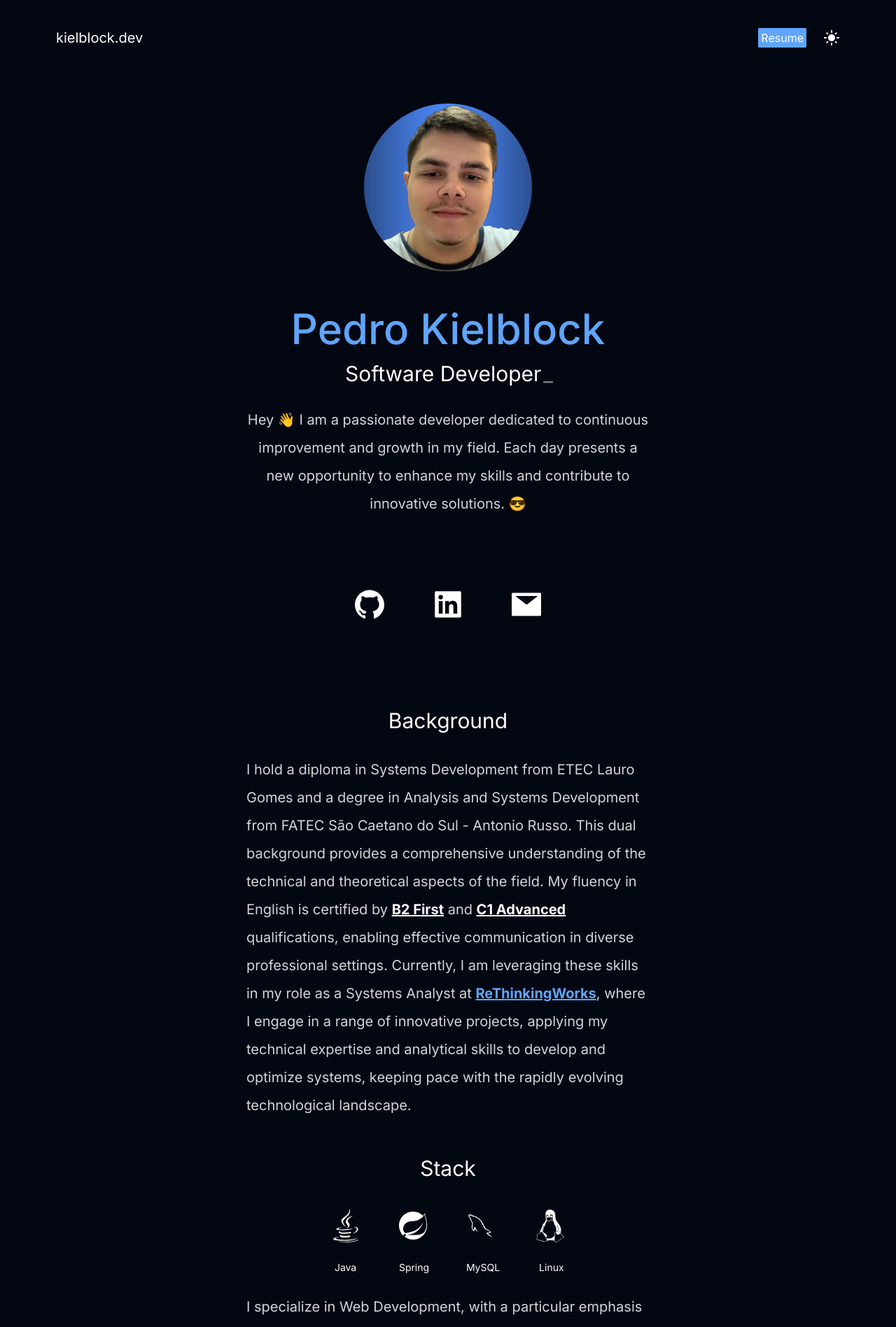
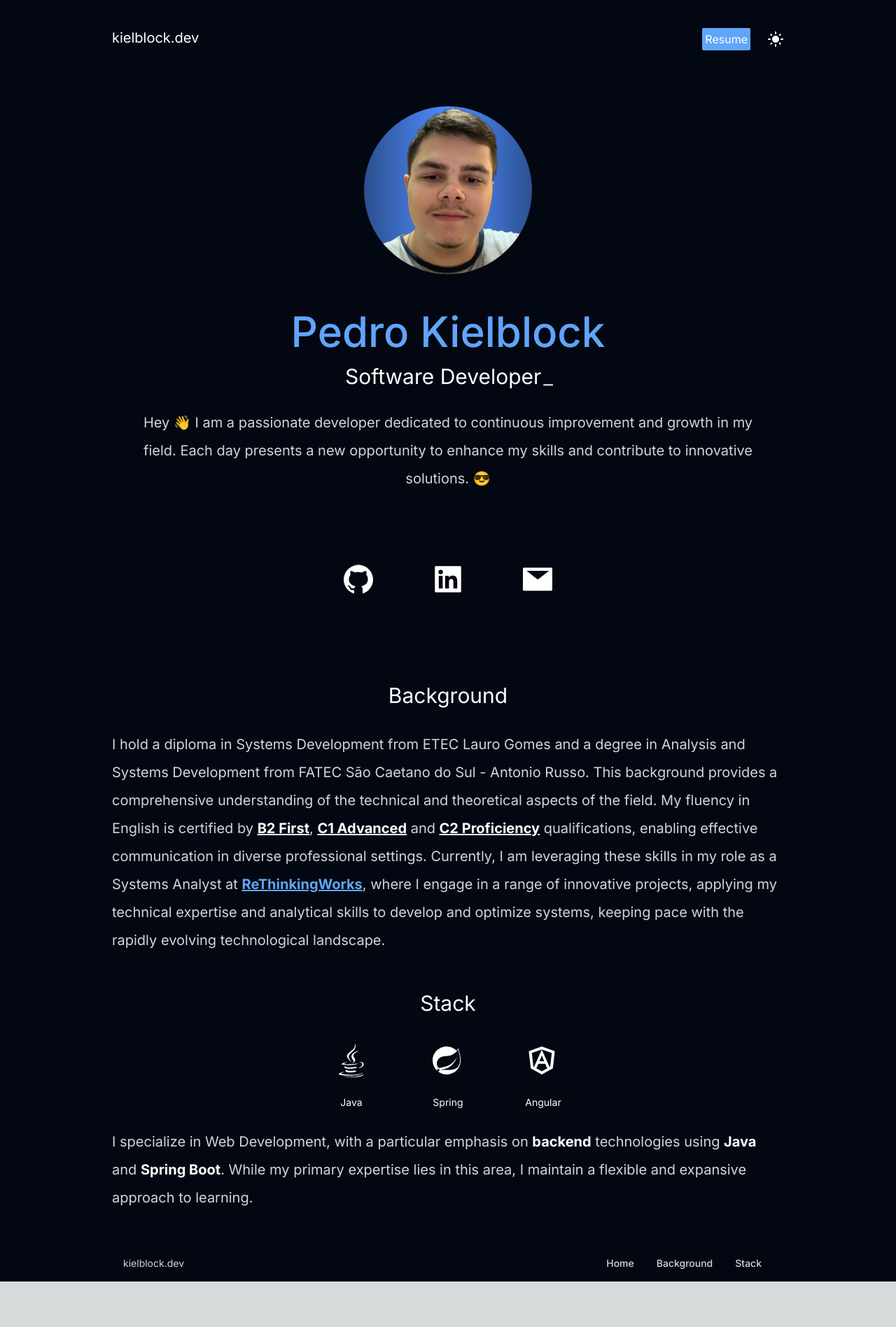
Before and after one commit to pkielblock/kielblock-dev, a Next.js app: page / in a window 1280 px wide. Shown: the top 1897 px of the page at 70% size. After the commit the page ends 1832 px from the top, so only its background shows below. Built offline with nearby package versions, Linux system fonts and the light colour scheme.

Commit message:
feat: add modal for resume + minor visual improvements

```diff
--- a/src/app/page.js
+++ b/src/app/page.js
@@ -1,22 +1,24 @@
 "use client";
 
+import { useState } from "react";
 import { AiFillLinkedin, AiFillGithub, AiFillMail } from "react-icons/ai";
 import Image from "next/image";
 import profile from "../../public/profile.png";
-import { DiLinux, DiMysql } from "react-icons/di";
+import { RiAngularjsLine } from "react-icons/ri";
 import { FaJava } from "react-icons/fa";
 import { BiLogoSpringBoot } from "react-icons/bi";
-import { useState } from "react";
-import { MdDarkMode } from "react-icons/md";
-import { MdLightMode } from "react-icons/md";
+import { MdDarkMode, MdLightMode } from "react-icons/md";
 import { Typewriter } from "react-simple-typewriter";
 
 export default function Home() {
 	const [darkMode, setDarkMode] = useState(true);
+	const [isModalOpen, setIsModalOpen] = useState(false);
+
+	const toggleModal = () => setIsModalOpen(!isModalOpen);
 
 	return (
 		<div className={darkMode ? "dark" : ""}>
-			<main id="home" className="bg-white px-10 md:px-20 lg-px-40 dark:bg-gray-950">
+			<main id="home" className="bg-white px-10 md:px-20 lg:px-40 dark:bg-gray-950">
 				<section>
 					<nav className="py-10 flex justify-between">
 						<h1 className="text-xl dark:text-white">
@@ -24,27 +26,23 @@ export default function Home() {
 						</h1>
 						<ul className="flex items-center">
 							<li>
-								<a
-									href="https://drive.google.com/uc?export=download&id=1mfLTIS7XkC6T7iXBscokcSqj4fWChfHY"
-									download="pedro_resume.pdf"
-									className="hover:underline bg-blue-400 p-1 rounded-sm me-4 md:me-6
-                  dark:text-white"
+								<button
+									onClick={toggleModal}
+									className="hover:underline bg-blue-400 p-1 rounded-sm me-4 md:me-6 dark:text-white"
 								>
 									Resume
-								</a>
+								</button>
 							</li>
 							<li>
 								{darkMode ? (
 									<MdLightMode
 										onClick={() => setDarkMode(!darkMode)}
-										className="hover:scale-110 transition duration-250
-                  cursor-pointer text-2xl dark:text-white"
+										className="hover:scale-110 transition duration-250 cursor-pointer text-2xl dark:text-white"
 									/>
 								) : (
 									<MdDarkMode
 										onClick={() => setDarkMode(!darkMode)}
-										className="hover:scale-110 transition duration-250
-                  cursor-pointer text-2xl"
+										className="hover:scale-110 transition duration-250 cursor-pointer text-2xl"
 									/>
 								)}
 							</li>
@@ -58,58 +56,90 @@ export default function Home() {
 						<h3 className="text-2xl py-2 md:text-3xl dark:text-white">
 							<Typewriter words={["Software Developer"]} cursor cursorStyle="_" typeSpeed={200} />
 						</h3>
-						<p
-							className="text-md py-5 leading-8 text-gray-600 md:text-xl max-w-xl mx-auto md:leading-10
-            dark:text-gray-300"
-						>
+						<p className="text-md py-5 leading-8 text-gray-600 md:text-xl max-w-xl lg:max-w-5xl mx-auto md:leading-10 dark:text-gray-300">
 							Hey 👋 I am a passionate developer dedicated to continuous improvement and growth in my field. Each day
 							presents a new opportunity to enhance my skills and contribute to innovative solutions. 😎
 						</p>
-						<div className="text-5xl flex justify-center gap-16 py-20 text-gray-950  dark:text-white">
+						<div className="text-5xl flex justify-center gap-20 py-20 text-gray-950 dark:text-white">
 							<a href="https://github.com/pkielblock" target="_blank">
-								<AiFillGithub
-									className="hover:scale-110
-              transition duration-250 "
-								/>
+								<AiFillGithub className="hover:scale-110 transition duration-250" />
 							</a>
 							<a href="https://www.linkedin.com/in/pedrokielblock/" target="_blank">
 								<AiFillLinkedin className="hover:scale-110 transition duration-250" />
 							</a>
 							<a href="mailto:pedro@kielblock.dev" target="_blank">
-								<AiFillMail
-									className="hover:scale-110 transition
-              duration-250"
-								/>
+								<AiFillMail className="hover:scale-110 transition duration-250" />
 							</a>
 						</div>
 					</div>
 				</section>
+				{isModalOpen && (
+					<div className="fixed top-0 left-0 w-full h-full bg-black bg-opacity-50 flex justify-center items-center z-50">
+						<div className="bg-white dark:bg-gray-800 p-5 rounded-md shadow-lg relative">
+							<button
+								onClick={toggleModal}
+								className="absolute top-2 right-2 text-gray-600 dark:text-gray-300 hover:text-gray-800 dark:hover:text-white text-xl"
+							>
+								×
+							</button>
+							<h2 className="text-xl mb-4 dark:text-white text-center">Resume</h2>
+							<p className="mb-4 dark:text-white text-center">
+								Here you will find my resume both in Portuguese and English
+							</p>
+							<div className="flex gap-4 justify-center">
+								<a
+									target="_blank"
+									//href="https://drive.google.com/uc?export=download&id=124NFRAQzx51qlAiCS3E_JnrCG3uma6Jz"
+									//download="pedro_resume.pdf"
+									href="https://drive.google.com/file/d/124NFRAQzx51qlAiCS3E_JnrCG3uma6Jz/view"
+									className="bg-gray-500 text-white px-4 py-2 rounded-md hover:bg-gray-600 w-40 flex-grow text-center"
+								>
+									English (US)
+								</a>
+								<a
+									target="_blank"
+									//href="https://drive.google.com/uc?export=download&id=1RPYDXRMQfARxcS_vjnh0p__eMTjIVR4m"
+									//download="cv_pedro.pdf"
+									href="https://drive.google.com/file/d/1RPYDXRMQfARxcS_vjnh0p__eMTjIVR4m/view"
+									className="bg-blue-500 text-white px-4 py-2 rounded-md hover:bg-blue-600 w-40 flex-grow text-center"
+								>
+									Português (BR)
+								</a>
+							</div>
+						</div>
+					</div>
+				)}
 				<section>
 					<div className="mb-10">
-						<h3 id="background" className="text-3xl py-1 mb-5 text-center  dark:text-white">
+						<h3 id="background" className="text-3xl py-1 mb-5 text-center dark:text-white">
 							Background
 						</h3>
-						<p
-							className="text-md py-2 leading-8 text-gray-600 md:text-xl md:leading-10 max-w-xl mx-auto
-            dark:text-gray-300"
-						>
+						<p className="text-md py-2 leading-8 text-gray-600 md:text-xl max-w-xl lg:max-w-5xl mx-auto md:leading-10 dark:text-gray-300">
 							I hold a diploma in Systems Development from ETEC Lauro Gomes and a degree in Analysis and Systems
-							Development from FATEC São Caetano do Sul - Antonio Russo. This dual background provides a comprehensive
+							Development from FATEC São Caetano do Sul - Antonio Russo. This background provides a comprehensive
 							understanding of the technical and theoretical aspects of the field. My fluency in English is certified by{" "}
 							<a
-								className="font-bold  dark:text-white underline hover:text-black dark:hover:text-gray-300"
+								className="font-bold dark:text-white underline hover:text-black dark:hover:text-gray-300"
 								href="https://www.cambridgeenglish.org/exams-and-tests/first/"
 								target="_blank"
 							>
 								B2 First
-							</a>{" "}
-							and{" "}
+							</a>
+							{""},{" "}
 							<a
-								className="font-bold  dark:text-white underline hover:text-black dark:hover:text-gray-300"
+								className="font-bold dark:text-white underline hover:text-black dark:hover:text-gray-300"
 								href="https://www.cambridgeenglish.org/exams-and-tests/advanced/"
 								target="_blank"
 							>
 								C1 Advanced
+							</a>{" "}
+							and{" "}
+							<a
+								className="font-bold dark:text-white underline hover:text-black dark:hover:text-gray-300"
+								href="https://www.cambridgeenglish.org/exams-and-tests/proficiency/"
+								target="_blank"
+							>
+								C2 Proficiency
 							</a>{" "}
 							qualifications, enabling effective communication in diverse professional settings. Currently, I am
 							leveraging these skills in my role as a Systems Analyst at{" "}
@@ -125,10 +155,10 @@ export default function Home() {
 						</p>
 					</div>
 					<div>
-						<h3 id="stack" className="text-3xl py-1 mb-5 text-center  dark:text-white">
+						<h3 id="stack" className="text-3xl py-1 mb-5 text-center dark:text-white">
 							Stack
 						</h3>
-						<div className="text-5xl flex justify-center gap-10 py-3 text-gray-950  dark:text-white">
+						<div className="text-5xl flex justify-center gap-20 py-3 text-gray-950 dark:text-white">
 							<div className="p-1 hover:scale-110 transition duration-250">
 								<FaJava />
 								<span className="pl-2 text-sm">Java</span>
@@ -138,53 +168,39 @@ export default function Home() {
 								<span className="pl-1 text-sm">Spring</span>
 							</div>
 							<div className="p-1 hover:scale-110 transition duration-250">
-								<DiMysql />
-								<span className="text-sm pl-1">MySQL</span>
-							</div>
-							<div className="p-1 hover:scale-110 transition duration-250">
-								<DiLinux />
-								<span className="text-sm pl-2">Linux</span>
+								<RiAngularjsLine />
+								<span className="text-sm pl-0">Angular</span>
 							</div>
 						</div>
-						<p
-							className="text-md mb-10 py-2 leading-8 text-gray-600 md:text-xl max-w-xl mx-auto md:leading-10
-            dark:text-gray-300"
-						>
+						<p className="text-md mb-10 py-2 leading-8 text-gray-600 md:text-xl max-w-xl lg:max-w-5xl mx-auto md:leading-10 dark:text-gray-300">
 							I specialize in Web Development, with a particular emphasis on{" "}
-							<span
-								className="font-bold
-              dark:text-white"
-							>
-								backend
-							</span>{" "}
-							technologies using <span className="font-bold  dark:text-white">Java</span> and{" "}
-							<span className="font-bold  dark:text-white">Spring Boot</span>. While my primary expertise lies in this
-							area, I maintain a flexible and expansive approach to learning. I am continuously exploring and studying
-							various other areas and programming languages, ensuring a well-rounded and adaptable skill set in the
-							ever-evolving field of web development.
+							<span className="font-bold dark:text-white">backend</span> technologies using{" "}
+							<span className="font-bold dark:text-white">Java</span> and{" "}
+							<span className="font-bold dark:text-white">Spring Boot</span>. While my primary expertise lies in this
+							area, I maintain a flexible and expansive approach to learning.
 						</p>
 					</div>
 				</section>
 				<footer className="bg-white dark:bg-gray-950">
-					<div className="w-full mx-auto max-w-screen-xl p-4 md:flex md:items-center md:justify-between">
-						<span className="text-sm text-gray-600 sm:text-center dark:text-gray-300">
+					<div className="w-full mx-auto max-w-screen-xl p-4 flex flex-col md:flex-row items-center md:justify-between text-center">
+						<span className="text-sm text-gray-600 dark:text-gray-300">
 							<a href="https://kielblock.dev/" className="hover:underline">
 								kielblock.dev
 							</a>
 						</span>
-						<ul className="flex flex-wrap  items-center mt-3 text-sm font-medium text-gray-600 dark:text-gray-300 sm:mt-0">
+						<ul className="flex flex-wrap justify-center items-center mt-3 md:mt-0 text-sm font-medium text-gray-600 dark:text-gray-300">
 							<li>
-								<a href="#home" className="hover:underline me-4 md:me-6">
+								<a href="#home" className="hover:underline mx-2 md:mx-4">
 									Home
 								</a>
 							</li>
 							<li>
-								<a href="#background" className="hover:underline me-4 md:me-6">
+								<a href="#background" className="hover:underline mx-2 md:mx-4">
 									Background
 								</a>
 							</li>
 							<li>
-								<a href="#stack" className="hover:underline me-4 md:me-6">
+								<a href="#stack" className="hover:underline mx-2 md:mx-4">
 									Stack
 								</a>
 							</li>
```
Also changed, not shown: 1 other file (tests, documents, lock files or other folders).
